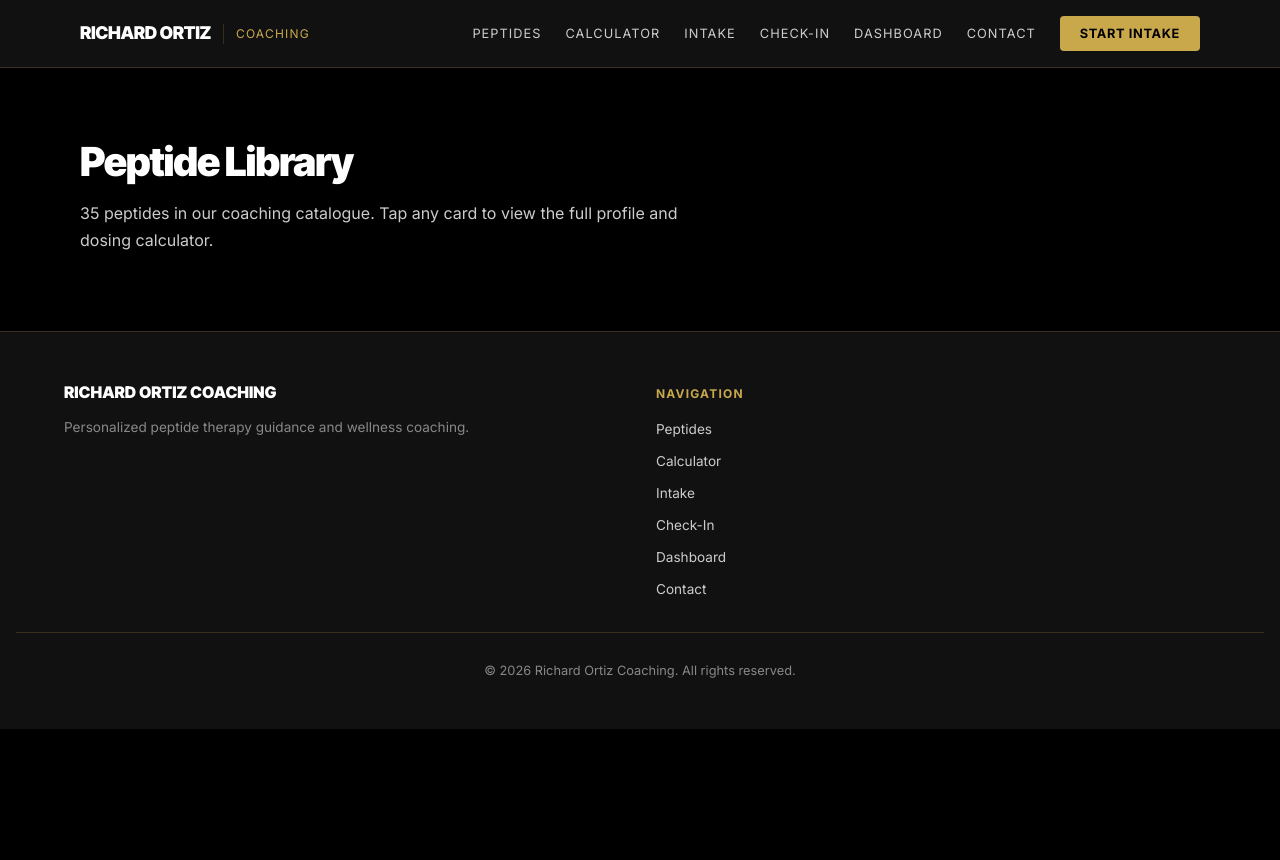
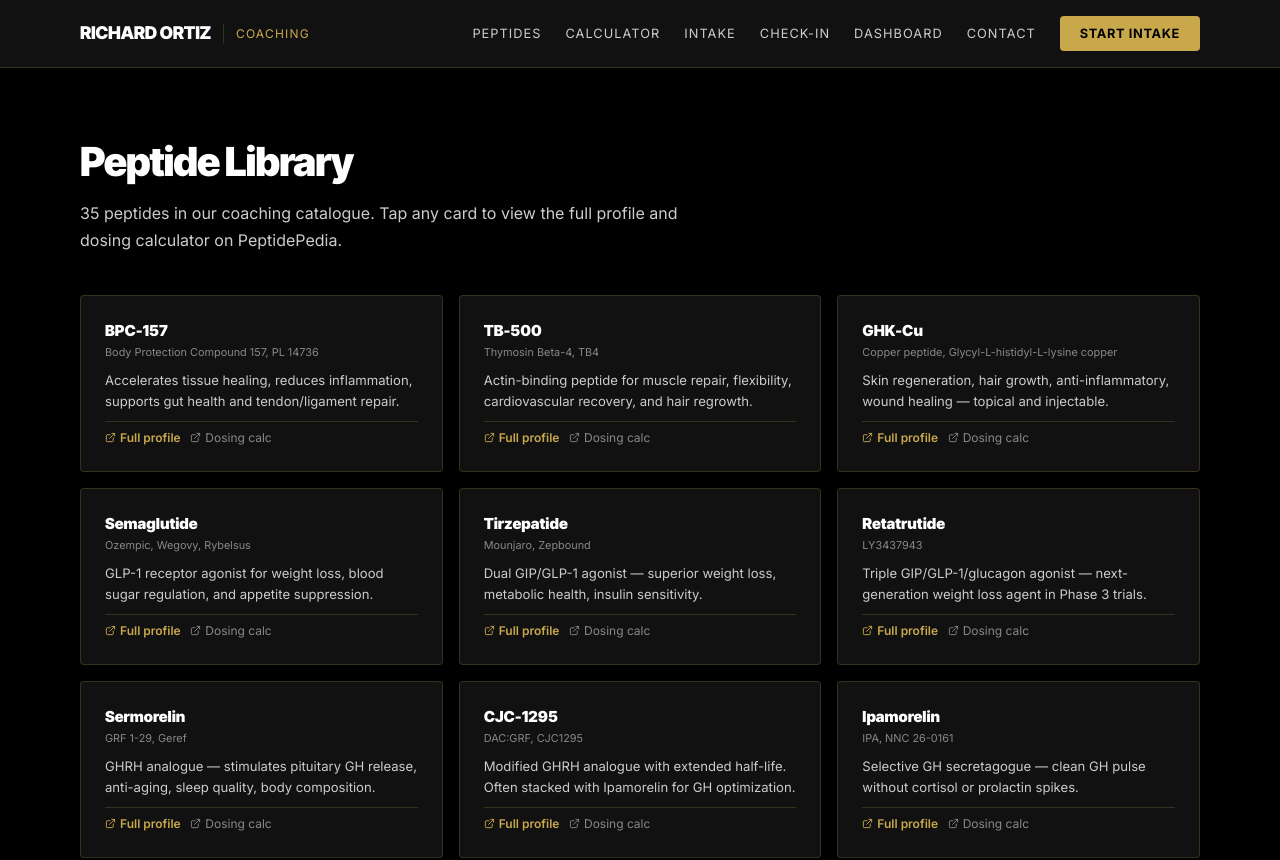
Before and after one commit to asaasinai/richard-ortiz-coaching, a Next.js app: page /peptides in a window 1280 px wide. Shown: the top 860 px of the page. Before the commit the page ends 800 px from the top, so only its background shows below. Built offline with nearby package versions, Linux system fonts and the light colour scheme.

Commit message:
Peptides library: restore full grid with all 35 peptides, no classifications

```diff
--- a/src/app/peptides/page.tsx
+++ b/src/app/peptides/page.tsx
@@ -4,41 +4,41 @@
 import { ExternalLink } from "lucide-react"
 
 const PEPTIDES = [
-  { slug:"bpc-157",              name:"BPC-157",                              evidence:"Community consensus",     aliases:"Body Protection Compound 157, PL 14736",    summary:"Accelerates tissue healing, reduces inflammation, supports gut health and tendon/ligament repair." },
-  { slug:"tb-500",               name:"TB-500",                               evidence:"Community consensus",     aliases:"Thymosin Beta-4, TB4",                      summary:"Actin-binding peptide for muscle repair, flexibility, cardiovascular recovery, and hair regrowth." },
-  { slug:"ghk-cu",               name:"GHK-Cu",                               evidence:"Community consensus",     aliases:"Copper peptide, Glycyl-L-histidyl-L-lysine copper", summary:"Skin regeneration, hair growth, anti-inflammatory, wound healing — topical and injectable." },
-  { slug:"semaglutide",          name:"Semaglutide",                          evidence:"Clinical / FDA-approved", aliases:"Ozempic, Wegovy, Rybelsus",                 summary:"GLP-1 receptor agonist for weight loss, blood sugar regulation, and appetite suppression." },
-  { slug:"tirzepatide",          name:"Tirzepatide",                          evidence:"Clinical / FDA-approved", aliases:"Mounjaro, Zepbound",                        summary:"Dual GIP/GLP-1 agonist — superior weight loss, metabolic health, insulin sensitivity." },
-  { slug:"retatrutide",          name:"Retatrutide",                          evidence:"Clinical / FDA-approved", aliases:"LY3437943",                                 summary:"Triple GIP/GLP-1/glucagon agonist — next-generation weight loss agent in Phase 3 trials." },
-  { slug:"sermorelin",           name:"Sermorelin",                           evidence:"Community consensus",     aliases:"GRF 1-29, Geref",                           summary:"GHRH analogue — stimulates pituitary GH release, anti-aging, sleep quality, body composition." },
-  { slug:"cjc-1295",             name:"CJC-1295",                             evidence:"Human observational",    aliases:"DAC:GRF, CJC1295",                          summary:"Modified GHRH analogue with extended half-life. Often stacked with Ipamorelin for GH optimization." },
-  { slug:"ipamorelin",           name:"Ipamorelin",                           evidence:"Community consensus",     aliases:"IPA, NNC 26-0161",                          summary:"Selective GH secretagogue — clean GH pulse without cortisol or prolactin spikes." },
-  { slug:"pt-141",               name:"PT-141 (Bremelanotide)",               evidence:"Clinical / FDA-approved", aliases:"Bremelanotide, Vyleesi",                    summary:"Central nervous system-acting libido enhancer. FDA-approved (Vyleesi) for female sexual dysfunction." },
-  { slug:"nad-plus",             name:"NAD+",                                 evidence:"Human observational",    aliases:"Nicotinamide adenine dinucleotide, NAD",     summary:"Essential coenzyme for cellular energy, DNA repair, aging, and addiction recovery protocols." },
-  { slug:"mots-c",               name:"MOTS-c",                               evidence:"Community consensus",     aliases:"Mitochondrial ORF of the 12S rRNA type-c",  summary:"Mitochondrial-derived peptide — metabolic regulation, insulin sensitivity, anti-aging." },
-  { slug:"tesamorelin",          name:"Tesamorelin",                          evidence:"Clinical / FDA-approved", aliases:"Egrifta",                                   summary:"GHRH analogue FDA-approved for HIV lipodystrophy. Reduces visceral fat." },
-  { slug:"aod-9604",             name:"AOD-9604",                             evidence:"Community consensus",     aliases:"Advanced Obesity Drug 9604",                summary:"GH fragment targeting fat metabolism without affecting blood sugar or IGF-1." },
-  { slug:"epitalon",             name:"Epitalon",                             evidence:"Community consensus",     aliases:"Epithalon, Epithalone",                     summary:"Pineal gland peptide linked to telomere extension and anti-aging — primarily animal/in vitro data." },
-  { slug:"selank",               name:"Selank",                               evidence:"Human observational",    aliases:"TP-7",                                      summary:"Russian nootropic anxiolytic with human trial data. Intranasal delivery for anxiety and cognition." },
-  { slug:"semax",                name:"Semax",                                evidence:"Human observational",    aliases:"ACTH 4-7 Pro8-Gly9-Pro10",                  summary:"Russian nootropic — neuroprotection, cognitive enhancement, stroke recovery. Intranasal." },
-  { slug:"melanotan-ii",         name:"Melanotan II",                         evidence:"Community consensus",     aliases:"MT-II, Melanotan 2",                        summary:"Melanocortin agonist — tanning, libido enhancement, appetite suppression." },
-  { slug:"thymosin-alpha-1",     name:"Thymosin Alpha-1",                     evidence:"Human observational",    aliases:"Ta1, Zadaxin",                              summary:"Immune modulator approved in some countries for hepatitis and immune deficiencies." },
-  { slug:"kisspeptin",           name:"Kisspeptin",                           evidence:"Human observational",    aliases:"Metastin, KP-54",                           summary:"Hypothalamic neuropeptide regulating reproductive hormones and sexual motivation." },
-  { slug:"ll-37",                name:"LL-37",                                evidence:"Community consensus",     aliases:"Cathelicidin, CAMP",                        summary:"Antimicrobial peptide with immune modulation, wound healing, and anti-inflammatory properties." },
-  { slug:"dsip",                 name:"DSIP",                                 evidence:"Community consensus",     aliases:"Delta sleep-inducing peptide",              summary:"Endogenous peptide linked to sleep regulation, stress reduction, and cortisol modulation." },
-  { slug:"kpv",                  name:"KPV",                                  evidence:"Community consensus",     aliases:"Lys-Pro-Val",                               summary:"Anti-inflammatory tripeptide — gut health, IBD, Crohn's, skin conditions." },
-  { slug:"5-amino-1mq",          name:"5-Amino-1MQ",                         evidence:"Community consensus",     aliases:"5-Amino-1-methylquinolinium",               summary:"NNMT inhibitor targeting fat cell metabolism and obesity — oral bioavailability." },
-  { slug:"melanotan-i",          name:"Melanotan I",                          evidence:"Community consensus",     aliases:"Afamelanotide, MT-1",                       summary:"Melanocortin agonist for photoprotection and tanning. FDA-approved version for EPP (Scenesse)." },
-  { slug:"oxytocin",             name:"Oxytocin",                             evidence:"Clinical / FDA-approved", aliases:"Pitocin, bonding hormone",                  summary:"Neuropeptide for social bonding, anxiety reduction, and metabolic support." },
-  { slug:"ss-31",                name:"SS-31",                                evidence:"Community consensus",     aliases:"Elamipretide, Szeto-Schiller 31",           summary:"Mitochondria-targeting peptide — cardiovascular protection, anti-aging, oxidative stress." },
-  { slug:"mgf",                  name:"MGF",                                  evidence:"Community consensus",     aliases:"Mechano Growth Factor, IGF-1Ec",            summary:"IGF-1 splice variant activated by exercise — muscle repair, satellite cell activation." },
-  { slug:"cjc-1295-ipamorelin",  name:"CJC-1295 + Ipamorelin",               evidence:"Community consensus",     aliases:"CJC/Ipa blend",                             summary:"Popular GH stack combining GHRH + GHRP for synergistic GH pulse amplification." },
-  { slug:"tesamorelin-ipamorelin",name:"Tesamorelin + Ipamorelin",            evidence:"Community consensus",     aliases:"Tesa/Ipa blend",                            summary:"Combination GHRH/GHRP stack for GH optimization and visceral fat reduction." },
-  { slug:"wolverine",            name:"Wolverine",                            evidence:"Community consensus",     aliases:"BPC-157 + TB-500",                         summary:"Classic injury recovery stack combining BPC-157 and TB-500 for tissue healing." },
-  { slug:"wolverine-plus",       name:"Wolverine+",                           evidence:"Community consensus",     aliases:"BPC-157 + TB-500 + MGF",                   summary:"Enhanced recovery stack adding MGF to the classic Wolverine blend." },
-  { slug:"glow",                 name:"Glow",                                 evidence:"Community consensus",     aliases:"GHK-Cu + TB-500 + BPC-157",                summary:"Anti-aging and skin stack combining copper peptide, TB-500, and BPC-157." },
-  { slug:"glow-kpv",             name:"Glow+",                                evidence:"Community consensus",     aliases:"GHK-Cu + TB-500 + BPC-157 + KPV",          summary:"Enhanced Glow stack with KPV for anti-inflammatory and gut-healing properties." },
-  { slug:"selank-semax",         name:"Selank + Semax",                       evidence:"Human observational",    aliases:"Nootropic stack",                           summary:"Russian nootropic duo for anxiolysis + cognitive enhancement via intranasal delivery." },
+  { slug:"bpc-157",               name:"BPC-157",                             aliases:"Body Protection Compound 157, PL 14736",                 summary:"Accelerates tissue healing, reduces inflammation, supports gut health and tendon/ligament repair." },
+  { slug:"tb-500",                name:"TB-500",                              aliases:"Thymosin Beta-4, TB4",                                   summary:"Actin-binding peptide for muscle repair, flexibility, cardiovascular recovery, and hair regrowth." },
+  { slug:"ghk-cu",                name:"GHK-Cu",                             aliases:"Copper peptide, Glycyl-L-histidyl-L-lysine copper",       summary:"Skin regeneration, hair growth, anti-inflammatory, wound healing — topical and injectable." },
+  { slug:"semaglutide",           name:"Semaglutide",                        aliases:"Ozempic, Wegovy, Rybelsus",                              summary:"GLP-1 receptor agonist for weight loss, blood sugar regulation, and appetite suppression." },
+  { slug:"tirzepatide",           name:"Tirzepatide",                        aliases:"Mounjaro, Zepbound",                                     summary:"Dual GIP/GLP-1 agonist — superior weight loss, metabolic health, insulin sensitivity." },
+  { slug:"retatrutide",           name:"Retatrutide",                        aliases:"LY3437943",                                              summary:"Triple GIP/GLP-1/glucagon agonist — next-generation weight loss agent in Phase 3 trials." },
+  { slug:"sermorelin",            name:"Sermorelin",                         aliases:"GRF 1-29, Geref",                                        summary:"GHRH analogue — stimulates pituitary GH release, anti-aging, sleep quality, body composition." },
+  { slug:"cjc-1295",              name:"CJC-1295",                           aliases:"DAC:GRF, CJC1295",                                       summary:"Modified GHRH analogue with extended half-life. Often stacked with Ipamorelin for GH optimization." },
+  { slug:"ipamorelin",            name:"Ipamorelin",                         aliases:"IPA, NNC 26-0161",                                       summary:"Selective GH secretagogue — clean GH pulse without cortisol or prolactin spikes." },
+  { slug:"pt-141",                name:"PT-141 (Bremelanotide)",             aliases:"Bremelanotide, Vyleesi",                                 summary:"Central nervous system-acting libido enhancer. FDA-approved (Vyleesi) for female sexual dysfunction." },
+  { slug:"nad-plus",              name:"NAD+",                               aliases:"Nicotinamide adenine dinucleotide, NAD",                  summary:"Essential coenzyme for cellular energy, DNA repair, aging, and addiction recovery protocols." },
+  { slug:"mots-c",                name:"MOTS-c",                             aliases:"Mitochondrial ORF of the 12S rRNA type-c",               summary:"Mitochondrial-derived peptide — metabolic regulation, insulin sensitivity, anti-aging." },
+  { slug:"tesamorelin",           name:"Tesamorelin",                        aliases:"Egrifta",                                                summary:"GHRH analogue FDA-approved for HIV lipodystrophy. Reduces visceral fat." },
+  { slug:"aod-9604",              name:"AOD-9604",                           aliases:"Advanced Obesity Drug 9604",                             summary:"GH fragment targeting fat metabolism without affecting blood sugar or IGF-1." },
+  { slug:"epitalon",              name:"Epitalon",                           aliases:"Epithalon, Epithalone",                                  summary:"Pineal gland peptide linked to telomere extension and anti-aging — primarily animal/in vitro data." },
+  { slug:"selank",                name:"Selank",                             aliases:"TP-7",                                                   summary:"Nootropic anxiolytic with human trial data. Intranasal delivery for anxiety and cognition." },
+  { slug:"semax",                 name:"Semax",                              aliases:"ACTH 4-7 Pro8-Gly9-Pro10",                               summary:"Nootropic — neuroprotection, cognitive enhancement, stroke recovery. Intranasal." },
+  { slug:"melanotan-ii",          name:"Melanotan II",                       aliases:"MT-II, Melanotan 2",                                     summary:"Melanocortin agonist — tanning, libido enhancement, appetite suppression." },
+  { slug:"thymosin-alpha-1",      name:"Thymosin Alpha-1",                   aliases:"Ta1, Zadaxin",                                           summary:"Immune modulator approved in some countries for hepatitis and immune deficiencies." },
+  { slug:"kisspeptin",            name:"Kisspeptin",                         aliases:"Metastin, KP-54",                                        summary:"Hypothalamic neuropeptide regulating reproductive hormones and sexual motivation." },
+  { slug:"ll-37",                 name:"LL-37",                              aliases:"Cathelicidin, CAMP",                                     summary:"Antimicrobial peptide with immune modulation, wound healing, and anti-inflammatory properties." },
+  { slug:"dsip",                  name:"DSIP",                               aliases:"Delta sleep-inducing peptide",                           summary:"Endogenous peptide linked to sleep regulation, stress reduction, and cortisol modulation." },
+  { slug:"kpv",                   name:"KPV",                                aliases:"Lys-Pro-Val",                                            summary:"Anti-inflammatory tripeptide — gut health, IBD, skin conditions." },
+  { slug:"5-amino-1mq",           name:"5-Amino-1MQ",                       aliases:"5-Amino-1-methylquinolinium",                            summary:"NNMT inhibitor targeting fat cell metabolism and obesity — oral bioavailability." },
+  { slug:"melanotan-i",           name:"Melanotan I",                        aliases:"Afamelanotide, MT-1",                                    summary:"Melanocortin agonist for photoprotection and tanning. FDA-approved version for EPP (Scenesse)." },
+  { slug:"oxytocin",              name:"Oxytocin",                           aliases:"Pitocin, bonding hormone",                               summary:"Neuropeptide for social bonding, anxiety reduction, and metabolic support." },
+  { slug:"ss-31",                 name:"SS-31",                              aliases:"Elamipretide, Szeto-Schiller 31",                        summary:"Mitochondria-targeting peptide — cardiovascular protection, anti-aging, oxidative stress." },
+  { slug:"mgf",                   name:"MGF",                                aliases:"Mechano Growth Factor, IGF-1Ec",                         summary:"IGF-1 splice variant activated by exercise — muscle repair, satellite cell activation." },
+  { slug:"cjc-1295-ipamorelin",   name:"CJC-1295 + Ipamorelin",             aliases:"CJC/Ipa blend",                                          summary:"Popular GH stack combining GHRH + GHRP for synergistic GH pulse amplification." },
+  { slug:"tesamorelin-ipamorelin", name:"Tesamorelin + Ipamorelin",          aliases:"Tesa/Ipa blend",                                         summary:"Combination GHRH/GHRP stack for GH optimization and visceral fat reduction." },
+  { slug:"wolverine",             name:"Wolverine",                          aliases:"BPC-157 + TB-500",                                       summary:"Classic injury recovery stack combining BPC-157 and TB-500 for tissue healing." },
+  { slug:"wolverine-plus",        name:"Wolverine+",                         aliases:"BPC-157 + TB-500 + MGF",                                 summary:"Enhanced recovery stack adding MGF to the classic Wolverine blend." },
+  { slug:"glow",                  name:"Glow",                               aliases:"GHK-Cu + TB-500 + BPC-157",                              summary:"Anti-aging and skin stack combining copper peptide, TB-500, and BPC-157." },
+  { slug:"glow-kpv",              name:"Glow+",                              aliases:"GHK-Cu + TB-500 + BPC-157 + KPV",                        summary:"Enhanced Glow stack with KPV for anti-inflammatory and gut-healing properties." },
+  { slug:"selank-semax",          name:"Selank + Semax",                     aliases:"Nootropic stack",                                        summary:"Nootropic duo for anxiolysis and cognitive enhancement via intranasal delivery." },
 ]
 
 export default function PeptidesPage() {
@@ -49,9 +49,31 @@
         <h1 style={{ fontFamily:"Inter Tight,sans-serif",fontWeight:900,fontSize:"2.5rem",letterSpacing:"-0.03em",marginBottom:"0.5rem" }}>
           Peptide Library
         </h1>
-        <p style={{ color:"var(--text-soft)",maxWidth:620,marginBottom:"0.75rem",lineHeight:1.7 }}>
-          {PEPTIDES.length} peptides in our coaching catalogue. Tap any card to view the full profile and dosing calculator.
+        <p style={{ color:"var(--text-soft)",maxWidth:620,marginBottom:"2.5rem",lineHeight:1.7 }}>
+          {PEPTIDES.length} peptides in our coaching catalogue. Tap any card to view the full profile and dosing calculator on PeptidePedia.
         </p>
+
+        <div style={{ display:"grid",gridTemplateColumns:"repeat(auto-fill,minmax(300px,1fr))",gap:"1rem" }}>
+          {PEPTIDES.map(p => (
+            <div key={p.slug} className="card" style={{ display:"flex",flexDirection:"column",gap:"0.6rem" }}>
+              <div>
+                <h2 style={{ fontFamily:"Inter Tight,sans-serif",fontWeight:900,fontSize:"0.95rem",marginBottom:"0.15rem" }}>{p.name}</h2>
+                <p style={{ fontSize:"0.68rem",color:"var(--text-mute)",lineHeight:1.4 }}>{p.aliases}</p>
+              </div>
+              <p style={{ fontSize:"0.82rem",color:"var(--text-soft)",lineHeight:1.6,flex:1 }}>{p.summary}</p>
+              <div style={{ display:"flex",gap:"0.6rem",paddingTop:"0.4rem",borderTop:"1px solid var(--border)" }}>
+                <a href={`https://thepeptidepedia.com/peptides/${p.slug}`} target="_blank" rel="noopener noreferrer"
+                  style={{ fontSize:"0.75rem",color:"var(--gold)",fontWeight:600,display:"inline-flex",alignItems:"center",gap:"0.25rem",textDecoration:"none" }}>
+                  <ExternalLink size={11}/> Full profile
+                </a>
+                <a href={`https://thepeptidepedia.com/dose/${p.slug}`} target="_blank" rel="noopener noreferrer"
+                  style={{ fontSize:"0.75rem",color:"var(--text-mute)",display:"inline-flex",alignItems:"center",gap:"0.25rem",textDecoration:"none" }}>
+                  <ExternalLink size={11}/> Dosing calc
+                </a>
+              </div>
+            </div>
+          ))}
+        </div>
       </div>
       <Footer/>
     </>
```
